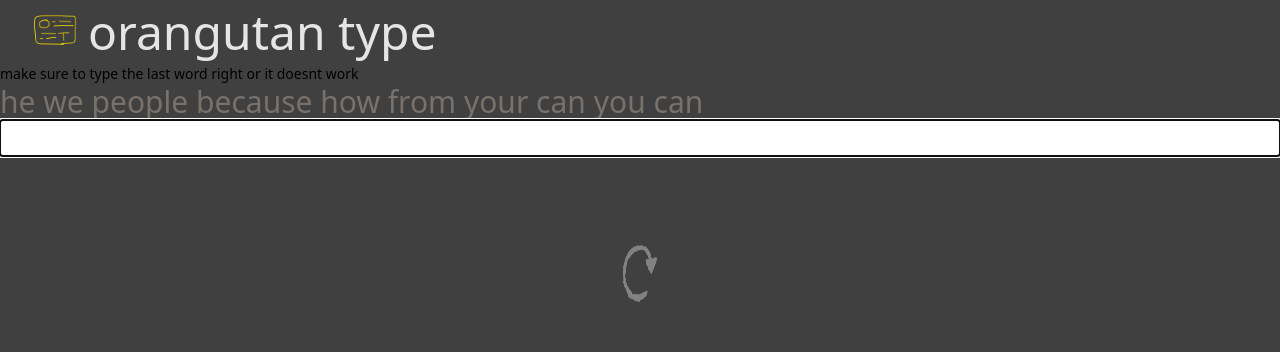
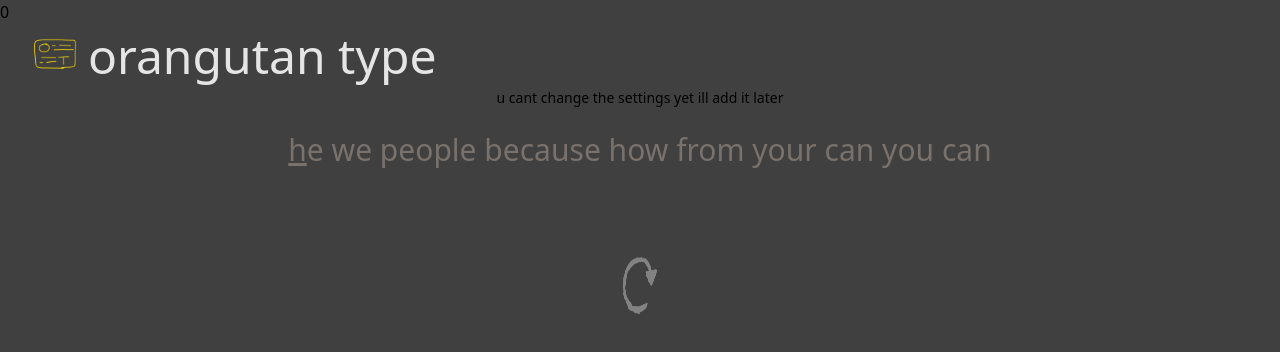
Before and after one commit to kaganakcelik-school/orangutantype, a React (Vite) app: page / in a window 1280 px wide. Shown: the top 352 px of the page. Built offline with nearby package versions, Linux system fonts and the light colour scheme.

Commit message:
got rid of the input thing, made text turn white and red

```diff
--- a/src/App.jsx
+++ b/src/App.jsx
@@ -4,15 +4,18 @@ import useCountup from './useCountup.jsx'
 import logo from './assets/logokeybr.png'
 import wordBank from './db.js'
 import restartLogo from './assets/restartimage.png'
+import FinishedScreen from './components/FinishedScreen.jsx'
 
 //
 //https://random-word.ryanrk.com/api/en/word/random/10/?maxLength=7
 
 const App = () => {
 
-	const [words, setWords] = useState([])
+	const [words, setWords] = useState('')
 	const [typedWords, setTypedWords] = useState('')
 	const [gameFinished, setGameFinished] = useState(false)
+
+	const [currentChar, setCurrentChar] = useState(0)
 
 	const inputRef = useRef(null)
 
@@ -28,7 +31,7 @@ const App = () => {
 		if (isLetter(e.key))
 		{
 			// console.log('a')
-			inputRef.current.focus()
+			if (!gameFinished) inputRef.current.focus()
 		}
 	}
 
@@ -44,24 +47,25 @@ const App = () => {
 	}, [])
 
 	const initializeWords = () => {
-		let newWords = []
+		let newWords = ''
 		for (let i = 0; i < 10; i++) {
-			newWords = [...newWords, wordBank[Math.floor(Math.random() * wordBank.length)]]
+			// newWords = [...newWords, wordBank[Math.floor(Math.random() * wordBank.length)]]
+			newWords = newWords.concat(wordBank[Math.floor(Math.random() * wordBank.length)] + ' ')
 		}
 		setWords(newWords)
 	}
 
 	const calculateWPM = () => {
-		const arrayOfTypedWords = typedWords.split(' ')
+		// const arrayOfTypedWords = typedWords.split(' ')
 
 		let totalCar = 0
-		for (let i = 0; i < 10; i++) {
-			if (arrayOfTypedWords[i] === words[i])
+		for (let i = 0; i < words.length; i++) {
+			if (typedWords.charAt(i) === words.charAt(i))
 			{
-				totalCar += arrayOfTypedWords[i].length
+				totalCar += 1
 			}
 		}
-		return (((totalCar+9)/5)/(finalTime/60))
+		return (((totalCar)/5)/(finalTime/60))
 	}
 
 	const handleTypeChange = event => {
@@ -70,6 +74,7 @@ const App = () => {
 		const arrayOfTypedWords = typedWords.split(' ')
 		const checkWords = event.target.value.split('')
 
+		setCurrentChar(event.target.value.length)
 
 		if (typedWords.length === 0) {
 			console.log('started')
@@ -83,10 +88,10 @@ const App = () => {
 		// 	start(null)
 		// }
 
-		let stringWords = ''
-		words.forEach(word => {stringWords = stringWords.concat(word + ' ')})
-		console.log(newTypedWords.length, stringWords.length)
-		if (newTypedWords.length === stringWords.length && !gameFinished) {
+		// let stringWords = ''
+		// words.forEach(word => {stringWords = stringWords.concat(word + ' ')})
+		// console.log(newTypedWords.length, stringWords.length)
+		if (newTypedWords.length === words.length && !gameFinished) {
 				console.log('finished')
 				setGameFinished(true)
 				setFinalTime(timer)
@@ -99,10 +104,15 @@ const App = () => {
 		setTypedWords('')
 		setFinalTime(0)
 		initializeWords()
+		setCurrentChar(0)
+
+		//vvv make this more clean
+		inputRef.current.focus()
 	}
 
 	return (
 		<div>
+			{currentChar}
 			<div className='flex flex-row px-8 py-2 spacex-2'>
 
 				<img src={logo} className='w-12'/>
@@ -110,28 +120,43 @@ const App = () => {
 				<h1 className='text-5xl px-2 text-neutral-200'>orangutan type</h1>
 			</div>
 
-			<p className='text-sm'>make sure to type the last word right or it doesnt work</p>
-			{
-				words.map(word => {
-					return <span key={Math.random()*10000} className='text-stone-500 text-3xl'>{word} </span>
-				})
-			}
+			<p className='text-sm text-center'>u cant change the settings yet ill add it later</p>
+
+
+
+
 			<br/>
 			{
 				!gameFinished
 					?
 					<div>
+						<div className='flex flex-row justify-center'>
+							<div>
+								{
+									words.split('').map((char, index) => {
+										return (<span
+														 key={index}
+														 className={`text-3xl ${currentChar === index ? 'underline decoration-green' : ''} ${currentChar-1 >= index ? `${typedWords.charAt(index) === words.charAt(index) ? 'text-stone-100' : 'text-red-600'}` : 'text-stone-500' }`}
+														>
+														{char}
+														</span>)
+									})
+								}
+							</div>
+						</div>
+
+						<div>
 							<input
-							className='w-screen text-3xl'
+								className='opacity-0 z--900 absolute'
 								value={typedWords}
 								onChange={handleTypeChange}
 								ref={inputRef}
 								autoFocus
 								/>
 						</div>
-
+					</div>
 					:
-					<p className='text-5xl'>u done wpm: {calculateWPM()}</p>
+					<FinishedScreen WPM={calculateWPM()}/>
 			}
 
 			<div className='flex justify-center'>
--- /dev/null
+++ b/src/components/FinishedScreen.jsx
@@ -0,0 +1,22 @@
+import statsImage from './../assets/statsimage.png'
+
+const FinishedScreen = props => {
+	return (
+		<div className='flex flex-row p-10'>
+			<div>
+				<p className='text-3xl text-stone-500'>
+					wpm
+				</p>
+				<p className='text-6xl text-yellow-400'>
+					{Math.round(props.WPM)}
+				</p>
+			</div>
+			<div className='w-screen'>
+				<img className='object-scale-down' src={statsImage}/>
+			</div>
+		</div>
+
+	)
+}
+
+export default FinishedScreen
```
Also changed, not shown: src/assets/statsimage.png (added). Lines whose indentation alone changed are shown as unchanged.
